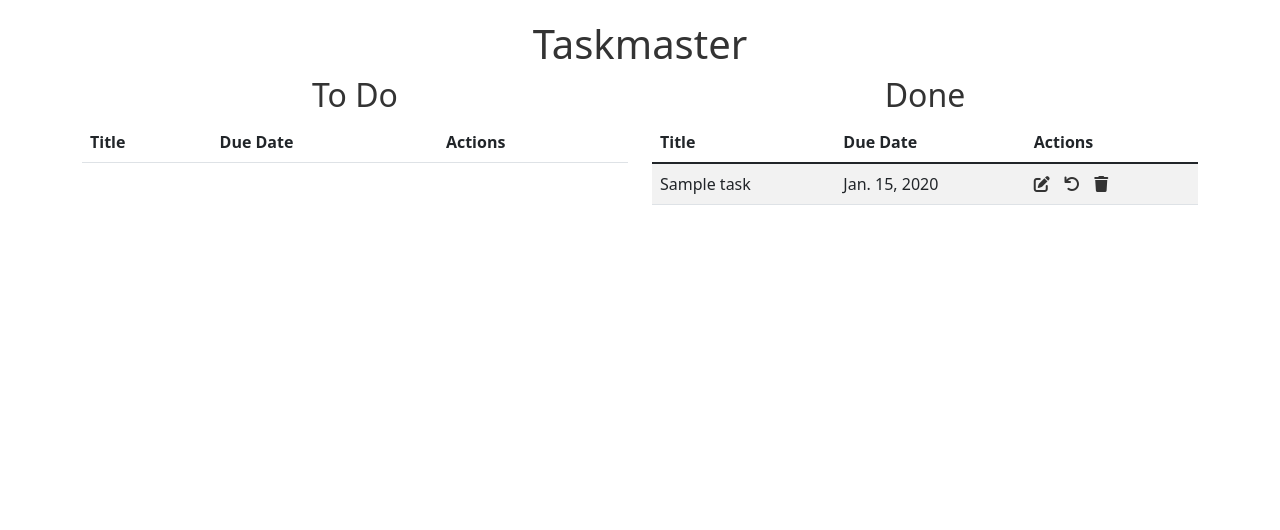
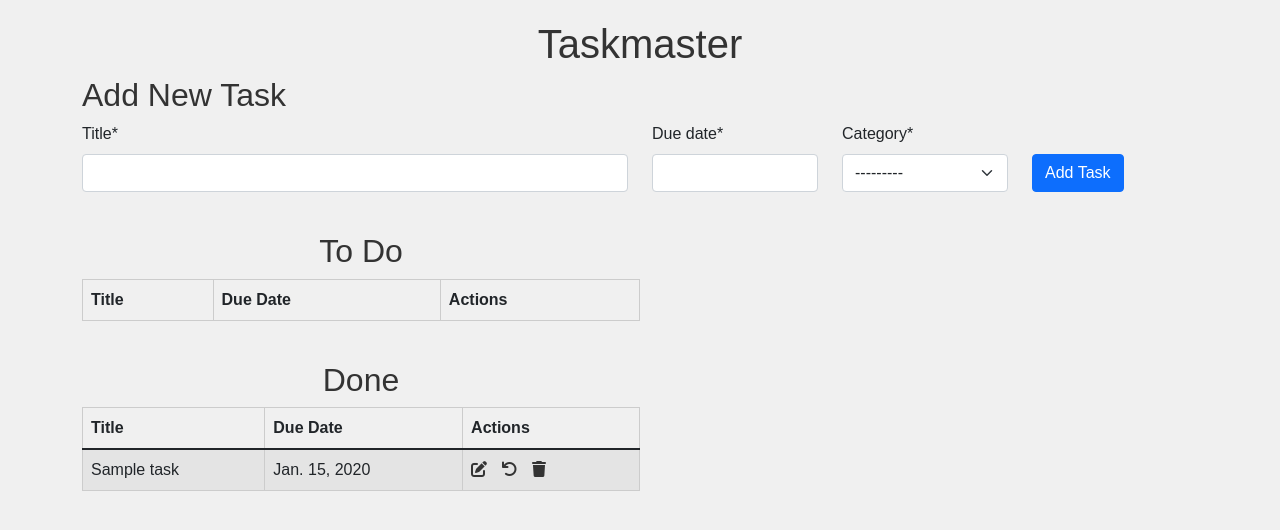
Before and after one commit to dbeckett93/django-ai-pair, a Django app: page /tasks/ in a window 1280 px wide. Shown: the top 530 px of the page. Run offline with Django 5.2, Linux system fonts and the light colour scheme; tables that the repository leaves empty hold one stand-in row (values such as "Sample post"); lists and menus that the app fills with data are empty; some libraries are stand-ins or nearby versions.

Commit message:
Add task creation form with crispy forms integration and update index view

```diff
--- /dev/null
+++ b/Taskmaster/tasks/forms.py
@@ -0,0 +1,23 @@
+from django import forms
+from crispy_forms.helper import FormHelper
+from crispy_forms.layout import Layout, Row, Column, Submit
+from .models import Task
+
+class TaskForm(forms.ModelForm):
+    class Meta:
+        model = Task
+        fields = ['title', 'due_date', 'category']
+
+    def __init__(self, *args, **kwargs):
+        super().__init__(*args, **kwargs)
+        self.helper = FormHelper()
+        self.helper.form_method = 'post'
+        self.helper.layout = Layout(
+            Row(
+            Column('title', css_class='col-md-6 col-sm-12 mb-0'),
+            Column('due_date', css_class='col-md-2 col-sm-12 mb-0'),
+            Column('category', css_class='col-md-2 col-sm-12 mb-0'),
+            Column(Submit('submit', 'Add Task'), css_class='col-md-2 col-sm-12 align-self-end mb-3'),
+            css_class='form-row'
+            )
+        )
--- a/Taskmaster/tasks/templates/tasks/index.html
+++ b/Taskmaster/tasks/templates/tasks/index.html
@@ -1,4 +1,5 @@
 {% load static %}
+{% load crispy_forms_tags %}
 
 <!DOCTYPE html>
 <html lang="en">
@@ -6,17 +7,26 @@
     <meta charset="UTF-8">
     <meta name="viewport" content="width=device-width, initial-scale=1.0">
     <title>Tasks</title>
+    <link rel="stylesheet" href="https://cdnjs.cloudflare.com/ajax/libs/font-awesome/6.0.0-beta3/css/all.min.css">
+    <link href="https://cdn.jsdelivr.net/npm/bootstrap@5.1.3/dist/css/bootstrap.min.css" rel="stylesheet" integrity="sha384-1BmE4kWBq78iYhFldvKuhfTAU6auU8tT94WrHftjDbrCEXSU1oBoqyl2QvZ6jIW3" crossorigin="anonymous">
     <link rel="stylesheet" href="{% static 'tasks/style.css' %}">
-    <link rel="stylesheet" href="https://cdnjs.cloudflare.com/ajax/libs/font-awesome/6.0.0-beta3/css/all.min.css">
-    <link rel="stylesheet" href="https://stackpath.bootstrapcdn.com/bootstrap/5.1.3/css/bootstrap.min.css">
 </head>
 <body>
     <div class="container">
         <h1>Taskmaster</h1>
         <div class="row">
+            <div class="row"></div>
+                <div class="col-lg-12 col-md-12 mb-4">
+                <h2 class="text-start">Add New Task</h2>
+                <form method="post">
+                    {% csrf_token %}
+                    {% crispy form %}
+                </form>
+                </div>
+            </div>
             <div class="col-lg-6 col-md-12 mb-4">
                 <h2>To Do</h2>
-                <div>
+                <div class="table-responsive">
                     <table class="table table-striped">
                         <thead>
                             <tr>
@@ -43,7 +53,7 @@
             </div>
             <div class="col-lg-6 col-md-12 mb-4">
                 <h2>Done</h2>
-                <div>
+                <div class="table-responsive">
                     <table class="table table-striped">
                         <thead>
                             <tr>
@@ -70,6 +80,6 @@
             </div>
         </div>
     </div>
-    <script src="https://stackpath.bootstrapcdn.com/bootstrap/5.1.3/js/bootstrap.bundle.min.js"></script>
+    <script src="https://cdn.jsdelivr.net/npm/bootstrap@5.1.3/dist/js/bootstrap.bundle.min.js" integrity="sha384-ka7Sk0Gln4gmtz2MlQnikT1wXgYsOg+OMhuP+IlRH9sENBO0LRn5q+8nbTov4+1p" crossorigin="anonymous"></script>
 </body>
 </html>
--- a/Taskmaster/tasks/views.py
+++ b/Taskmaster/tasks/views.py
@@ -1,11 +1,21 @@
-from django.shortcuts import render
+from django.shortcuts import render, redirect
 from .models import Task
+from .forms import TaskForm
 
 def index(request):
+    if request.method == 'POST':
+        form = TaskForm(request.POST)
+        if form.is_valid():
+            form.save()
+            return redirect('index')
+    else:
+        form = TaskForm()
+
     tasks_todo = Task.objects.filter(completed=False).order_by('due_date')
     tasks_done = Task.objects.filter(completed=True).order_by('due_date')
     context = {
         'tasks_todo': tasks_todo,
         'tasks_done': tasks_done,
+        'form': form,
     }
     return render(request, 'tasks/index.html', context)
```
